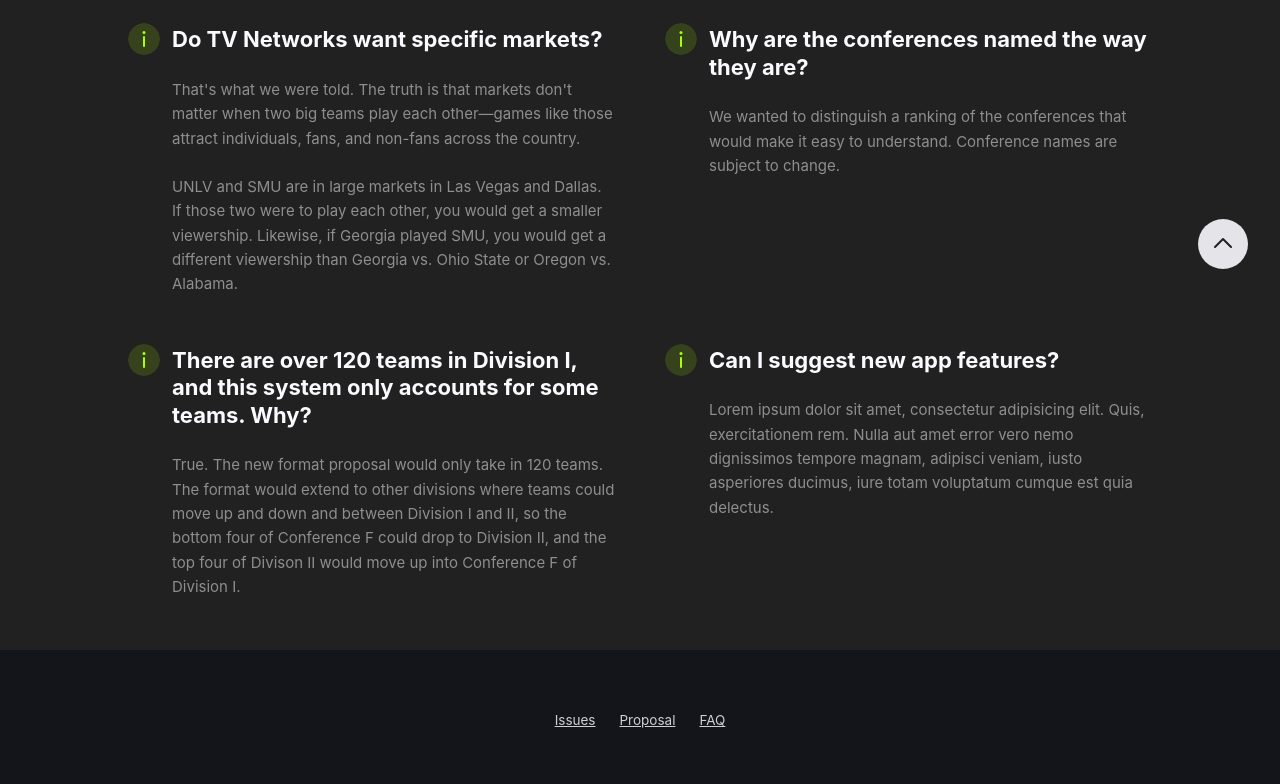
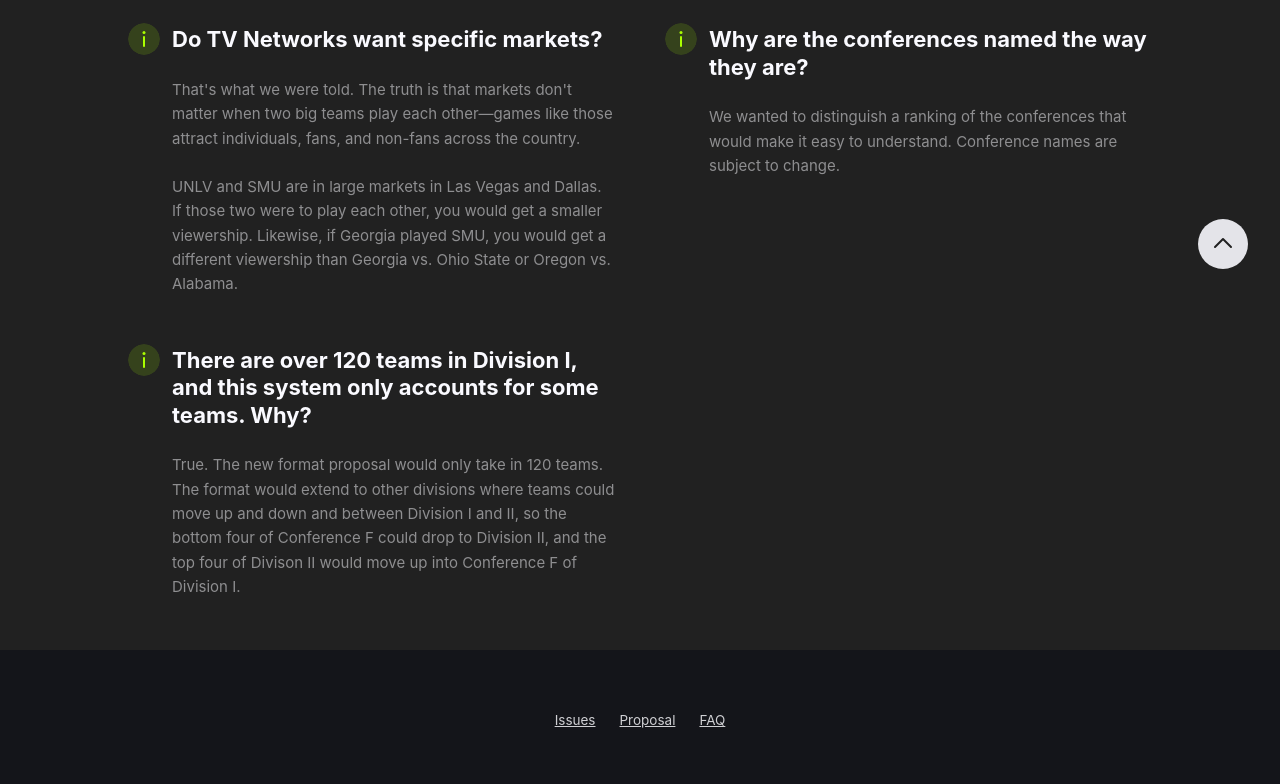
Before and after one commit to RevampCFB/cfb, a plain HTML site: page faq.html in a window 1280 px wide. Shown: the part 499-1283 px from the top of the page. Drawn offline with Linux system fonts and the light colour scheme.

Commit message:
Update faq.html

```diff
--- a/faq.html
+++ b/faq.html
@@ -214,19 +214,6 @@
               </p>
             </div>
           </li>
-
-          <li class="text-points__item col-6@md">
-            <div class="text-points__text text-component text-component--relaxed">
-              <h4><span class="text-points__bullet" aria-hidden="true"></span>Can I suggest new app features?</h4>
-
-              <p class="text-sm color-contrast-medium">
-                Lorem ipsum dolor sit amet, consectetur adipisicing elit. Quis, exercitationem rem. Nulla aut amet error
-                vero nemo dignissimos tempore magnam, adipisci veniam, iusto asperiores ducimus, iure totam voluptatum
-                cumque est quia
-                delectus.
-              </p>
-            </div>
-          </li>
         </ol>
       </div>
     </section>
```
